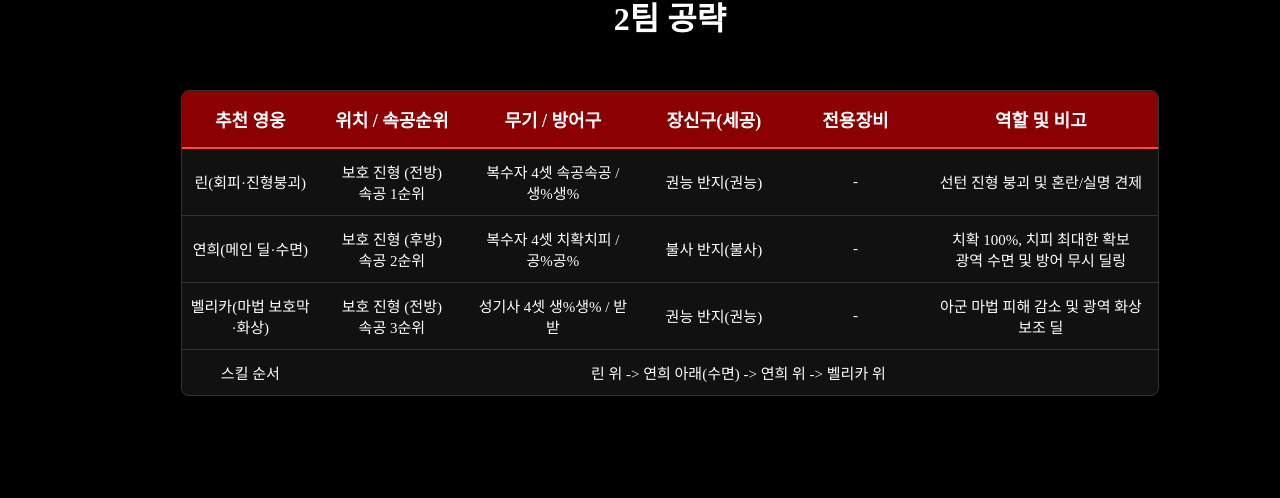
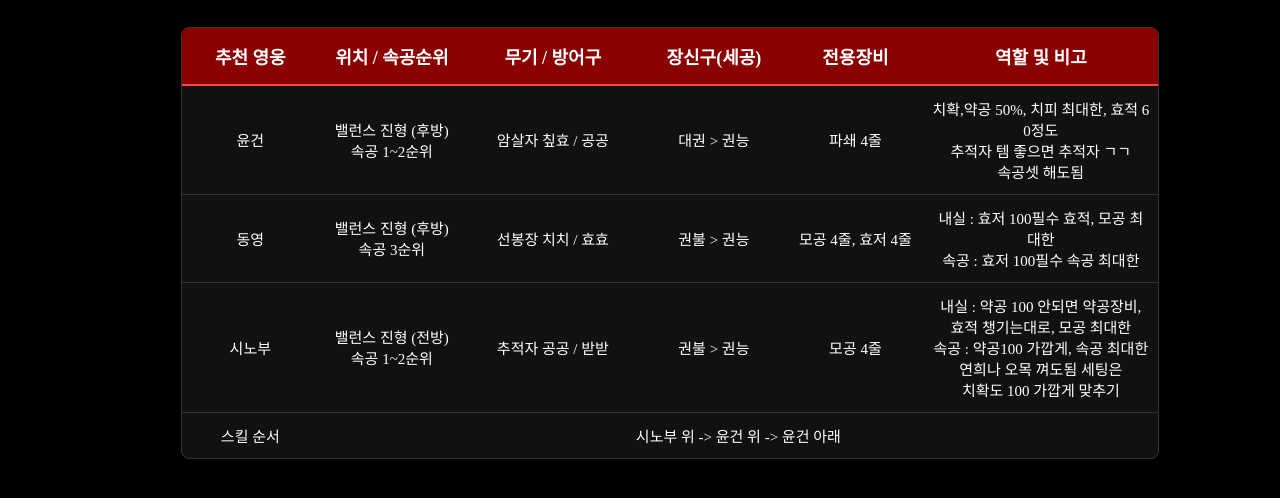
Before and after one commit to sena-zk-guild/sena-zk-guild, a plain HTML site: page GuildJeon/Guide.html in a window 1280 px wide. Shown: the part 1016-1514 px from the top of the page. Drawn offline with Linux system fonts and the light colour scheme.

Commit message:
Update Guide.html

```diff
--- a/GuildJeon/Guide.html
+++ b/GuildJeon/Guide.html
@@ -203,7 +203,7 @@
                         <td>암살자 칲효 / 효효</td>
                         <td>대불 &gt; 불사</td>
                         <td>파쇄4줄</td>
-                        <td>치확, 약공 50%, 효적 약간, 효저 100</td>
+                        <td>치확, 약공 50%, 치피, 효적 최대한, 효저 100<br>추적자 템 좋으면 추적자 ㄱㄱ</td>
                     </tr>
                     <tr>
                         <td>스킬 순서</td>
@@ -243,40 +243,40 @@
                     <tr>
                         <td>
                             <!-- <img src="Guide/Guiderin.png" class="hero-img" alt="린"><br> -->
-                            린(회피·진형붕괴)
+                            윤건
                         </td>
-                        <td>보호 진형 (전방)<br>속공 1순위</td>
-                        <td>복수자 4셋 속공속공 / 생%생%</td>
-                        <td>권능 반지(권능)</td>
-                        <td>-</td>
-                        <td>선턴 진형 붕괴 및 혼란/실명 견제</td>
+                        <td>밸런스 진형 (후방)<br>속공 1~2순위</td>
+                        <td>암살자 칲효 / 공공</td>
+                        <td>대권 > 권능</td>
+                        <td>파쇄 4줄</td>
+                        <td>치확,약공 50%, 치피 최대한, 효적 60정도<br>추적자 템 좋으면 추적자 ㄱㄱ<br>속공셋 해도됨</td>
                     </tr>
                     <tr>
                         <td>
                             <!-- <img src="Guide/Guideyeonhee.png" class="hero-img" alt="연희"><br> -->
-                            연희(메인 딜·수면)
+                            동영
                         </td>
-                        <td>보호 진형 (후방)<br>속공 2순위</td>
-                        <td>복수자 4셋 치확치피 / 공%공%</td>
-                        <td>불사 반지(불사)</td>
-                        <td>-</td>
-                        <td>치확 100%, 치피 최대한 확보<br>광역 수면 및 방어 무시 딜링</td>
+                        <td>밸런스 진형 (후방)<br>속공 3순위</td>
+                        <td>선봉장 치치 / 효효</td>
+                        <td>권불 > 권능</td>
+                        <td>모공 4줄, 효저 4줄</td>
+                        <td>내실 : 효저 100필수 효적, 모공 최대한<br>속공 : 효저 100필수 속공 최대한</td>
                     </tr>
                     <tr>
                         <td>
                             <!-- <img src="Guide/Guidevelika.png" class="hero-img" alt="벨리카"><br> -->
-                            벨리카(마법 보호막·화상)
+                            시노부
                         </td>
-                        <td>보호 진형 (전방)<br>속공 3순위</td>
-                        <td>성기사 4셋 생%생% / 받받</td>
-                        <td>권능 반지(권능)</td>
-                        <td>-</td>
-                        <td>아군 마법 피해 감소 및 광역 화상 보조 딜</td>
+                        <td>밸런스 진형 (전방)<br>속공 1~2순위</td>
+                        <td>추적자 공공 / 받받</td>
+                        <td>권불 > 권능</td>
+                        <td>모공 4줄</td>
+                        <td>내실 : 약공 100 안되면 약공장비, 효적 챙기는대로, 모공 최대한<br>속공 : 약공100 가깝게, 속공 최대한<br>연희나 오목 껴도됨 세팅은<br>치확도 100 가깝게 맞추기</td>
                     </tr>
                     <tr>
                         <td>스킬 순서</td>
                         <td colspan="5" style="text-align: center; padding: 12px;">
-                            린 위 -&gt; 연희 아래(수면) -&gt; 연희 위 -&gt; 벨리카 위
+                            시노부 위 -&gt; 윤건 위 -&gt; 윤건 아래
                         </td>
                     </tr>
                 </tbody>
```
